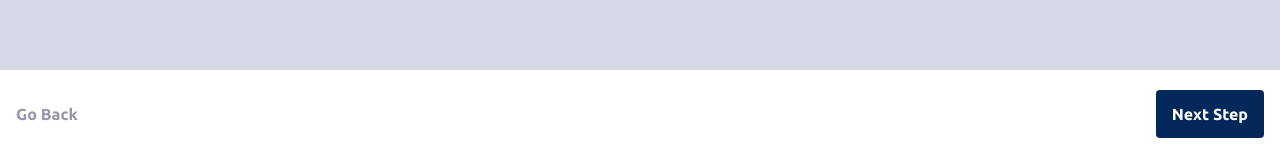
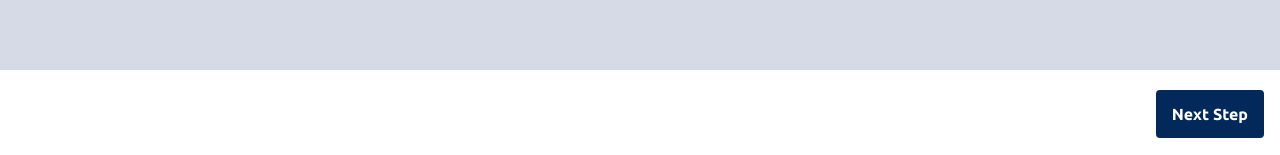
Before and after one commit to Barenbik/multi-step-form, a Vue app: page /personal in a window 1280 px wide. Shown: the part 642-797 px from the top of the page. Built offline with nearby package versions, Linux system fonts and the light colour scheme.

Commit message:
Add logic to back button

```diff
--- a/src/components/NavigationComponent.vue
+++ b/src/components/NavigationComponent.vue
@@ -1,7 +1,12 @@
 <template>
   <div class="mt-auto bg-white">
-    <div class="flex justify-between items-center mx-4 py-5">
-      <button class="text-cool-gray font-semibold">Go Back</button>
+    <div
+      class="flex items-center mx-4 py-5"
+      :class="{ 'justify-between': backTo, 'justify-end': !backTo }"
+    >
+      <router-link v-if="backTo" :to="backTo">
+        <button class="text-cool-gray font-semibold">Go Back</button>
+      </router-link>
       <router-link :to="moveTo">
         <button
           class="text-white font-semibold py-3 px-4 rounded"
@@ -19,6 +24,9 @@ export default {
     moveTo: {
       type: String,
       required: true
+    },
+    backTo: {
+      type: String
     }
   },
   computed: {
--- a/src/views/AddOnView.vue
+++ b/src/views/AddOnView.vue
@@ -23,7 +23,7 @@
       yearlyCost="20"
     />
   </div>
-  <navigation-component moveTo="/finishingup" />
+  <navigation-component backTo="/plans" moveTo="/finishingup" />
 </template>
 <script>
 import AddOnComponent from '../components/AddOnComponent.vue'
--- a/src/views/FinishingUpView.vue
+++ b/src/views/FinishingUpView.vue
@@ -29,7 +29,7 @@
       <p class="text-purplish-blue font-bold">+${{ totalCost }}/{{ chargingPeriod }}</p>
     </div>
   </div>
-  <navigation-component moveTo="/completed" />
+  <navigation-component backTo="/addons" moveTo="/completed" />
 </template>
 <script>
 import { mapState } from 'pinia'
--- a/src/views/PlanView.vue
+++ b/src/views/PlanView.vue
@@ -11,7 +11,7 @@
       <toggle-switch />
     </div>
   </div>
-  <navigation-component moveTo="/addons" />
+  <navigation-component backTo="/personal" moveTo="/addons" />
 </template>
 <script>
 import PlanComponent from '../components/PlanComponent.vue'
```
